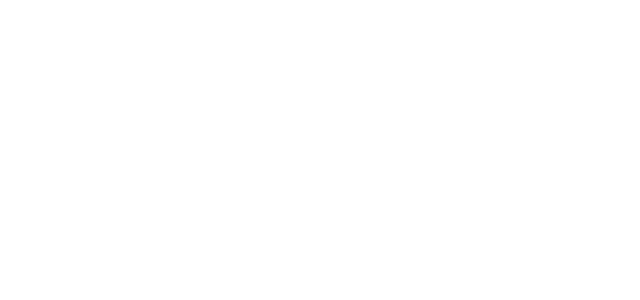
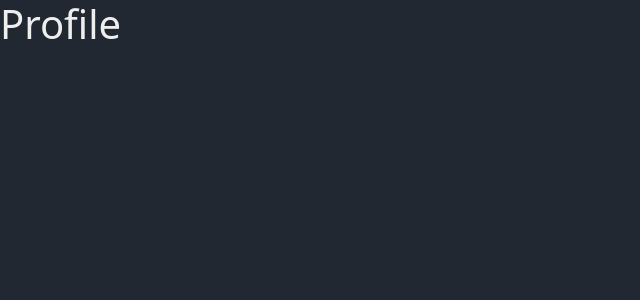
Before and after one commit to NinoTraverso/portfolio, a React (Create React App) app: page / in a window 1280 px wide. Shown: the top 300 px of the page, without its empty margins (0-640 px from the left). Built offline with nearby package versions, Linux system fonts and the light colour scheme.

Commit message:
fixed background issue with components

```diff
--- a/public/styles.css
+++ b/public/styles.css
@@ -9,8 +9,14 @@
 
 */
 
+html,
 body {
   background-color: rgb(34, 40, 49);
+}
 
+#appContainer {
+  background-color: rgb(34, 40, 49);
+}
+* {
   color: rgb(238, 238, 238);
 }
--- a/src/components/App.jsx
+++ b/src/components/App.jsx
@@ -1,5 +1,7 @@
 import React from "react";
 import "bootstrap/dist/css/bootstrap.css";
+
+import Profile from "./Profile";
 
 function App() {
   return (
@@ -7,6 +9,10 @@
       <title>NinoTraversoPortfolio</title>
       <meta name="description" content="Nino Traverso Digital Portfolio." />
       <meta name="keywords" content="portfolio, web design, web development" />
+
+      <div id="appContainer">
+        <Profile />
+      </div>
     </div>
   );
 }
--- a/src/components/Profile.jsx
+++ b/src/components/Profile.jsx
@@ -0,0 +1,11 @@
+import React from "react";
+
+function Profile() {
+  return (
+    <div>
+      <h1 id="profile">Profile</h1>
+    </div>
+  );
+}
+
+export default Profile;
```
